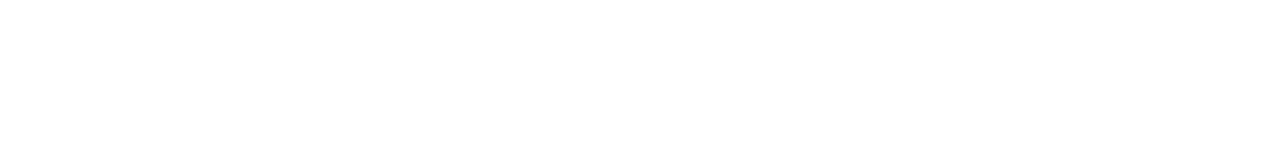
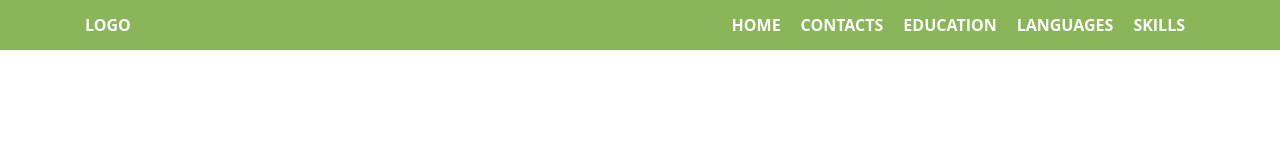
Before and after one commit to Sagynbekov/portfolio, a plain HTML site: page index.html in a window 1280 px wide. Drawn offline with Linux system fonts and the light colour scheme.

Commit message:
Add header

```diff
--- a/css/style.css
+++ b/css/style.css
@@ -0,0 +1,80 @@
+:root {
+    --accent: rgba(107, 162, 44, 0.789);
+    --accent-light: #ffb700;
+    --pure-white: rgb(252, 252, 252);
+}
+
+html {
+    box-sizing: border-box;
+    scroll-behavior: smooth;
+}
+
+*,
+*::before,
+*::after {
+    box-sizing: inherit;
+}
+
+body {
+    margin: 0;
+    font-family: "Open Sans", sans-serif;
+    color: rgb(65, 64, 64);
+    font-weight: bold;
+}
+
+.container {
+    width: 1140px;
+    margin: 0 auto;
+    padding: 0px 15px;
+}
+
+/* header */
+.header {
+    background-color: var(--accent);
+}
+
+.header a {
+    color: var(--pure-white);
+    text-decoration: none;
+}
+
+.header-nav {
+    min-height: 50px;
+    display: flex;
+    justify-content: space-between;
+    align-items: center;
+    padding: 11px 0;
+}
+
+
+.header-menu {
+    display: flex;
+    margin: 0;
+    padding: 0;
+    list-style: none;
+}
+
+.header-menu-link {
+    font-size: 16px;
+    line-height: 20px;
+    padding: 15px 10px;
+    text-transform: uppercase;
+    transition: 0.2s;
+}
+
+.header-title {
+    color: rgb(65, 64, 64);
+    font-weight: bold;
+    font-size: 35px;
+    text-align: center;
+}
+
+
+
+.header-title:hover {
+    color: #ffb700;
+    transition: 0.2s;
+}
+.header-menu-link:hover {
+    background-color: var(--accent-light);
+}
--- a/index.html
+++ b/index.html
@@ -8,6 +8,29 @@
     <link rel="stylesheet" href="css/style.css">
 </head>
 <body>
-
+    <header class="header">
+        <div class="container">
+               <nav class="header-nav">
+                   <a  class="header-logo" href="#">LOGO</a>
+                   <ul class="header-menu">
+                       <li class="header-menu-item">
+                           <a class="header-menu-link" href="#home">Home</a>
+                       </li>
+                       <li class="header-menu-item">
+                            <a class="header-menu-link" href="#contacts">Contacts</a>
+                       </li>
+                       <li class="header-menu-item">
+                           <a class="header-menu-link" href="#education">Education</a>
+                       </li>
+                       <li class="header-menu-item">
+                           <a class="header-menu-link" href="#languages">Languages</a>
+                       </li>
+                       <li class="header-menu-item">
+                           <a class="header-menu-link" href="#skills">Skills</a>
+                       </li>
+                   </ul>
+               </nav>
+           </div>
+   </header>
 </body>
 </html>
```
